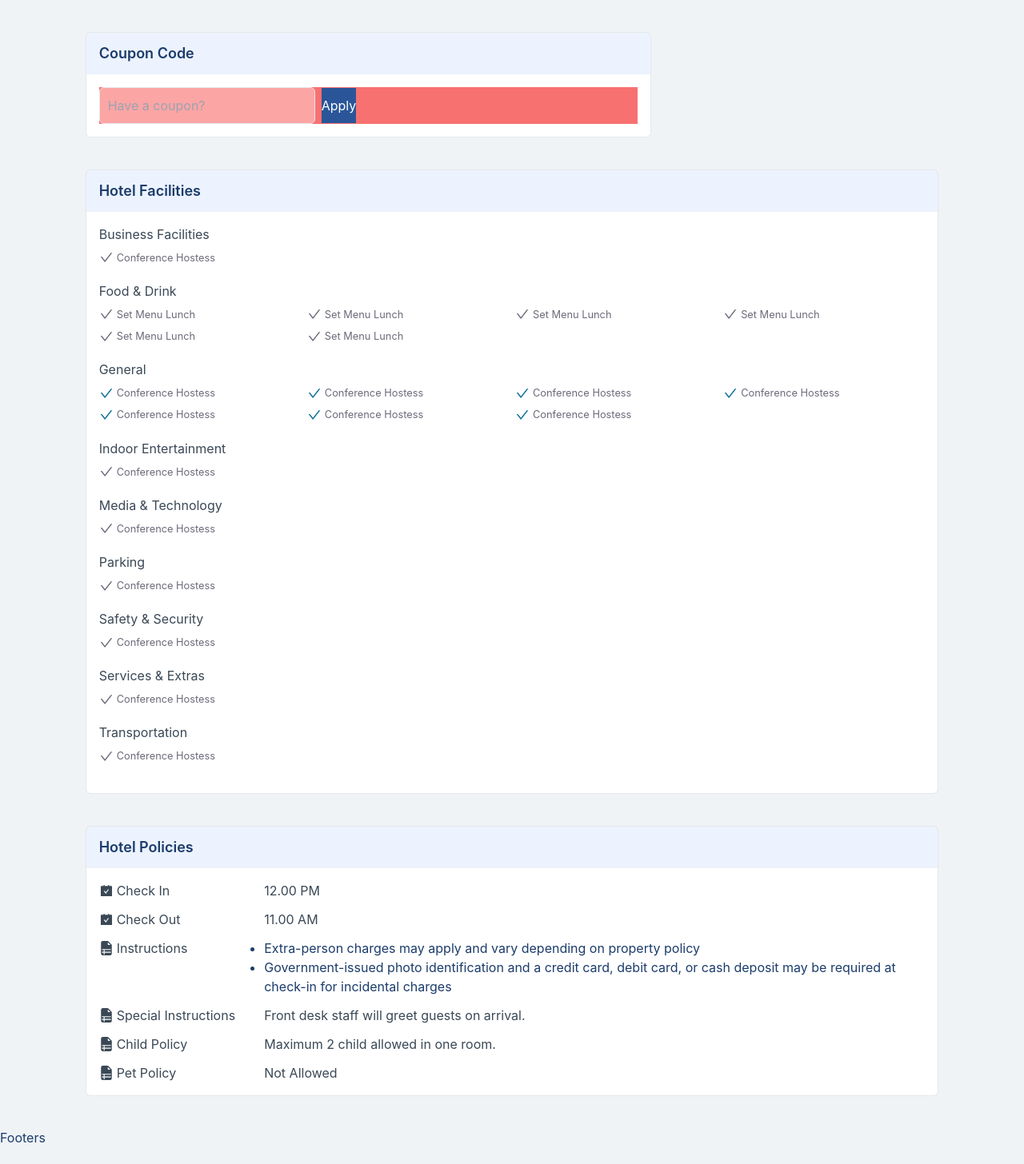
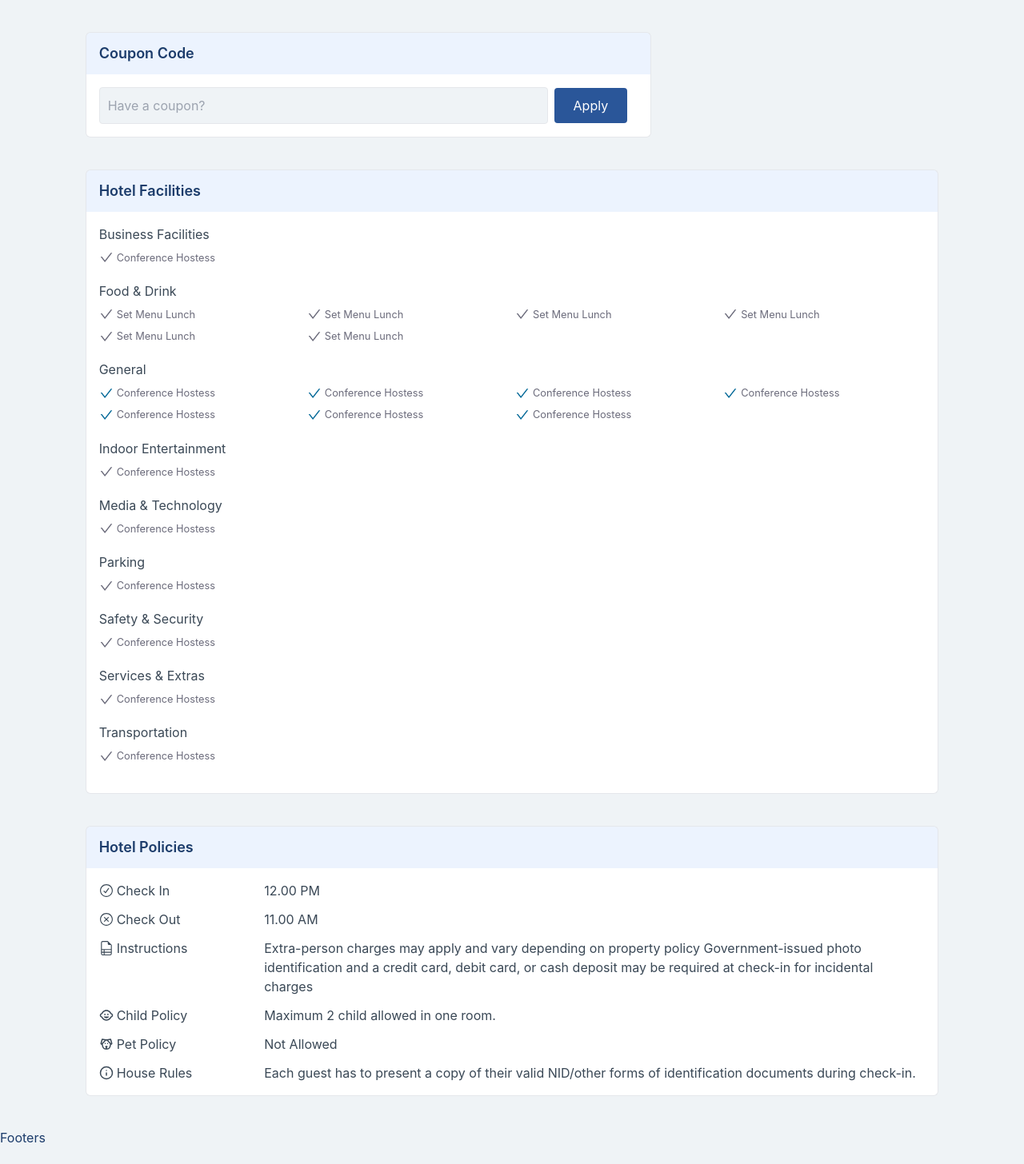
Before and after one commit to kamrul-hasan-antor/bookify-client, a React (Create React App) app: page /details/1 in a window 1280 px wide. Shown: the part 1594-3050 px from the top of the page at 80% size. Built offline with nearby package versions, Linux system fonts and the light colour scheme.

Commit message:
simple modify

```diff
--- a/src/components/Coupon.js
+++ b/src/components/Coupon.js
@@ -8,15 +8,18 @@ const Coupon = () => {
       </h4>
       <div className="p-4 flex flex-col lg:flex-row bg-white border border-t-0 rounded-b-md">
         <form
-          className="bg-red-400 w-full
+          className="w-full
         "
         >
           <input
             type="text"
-            className="outline-none border rounded-md p-2.5  bg-red-300"
+            className="outline-none border rounded p-2.5  bg-[#ebf0f4c5] lg:w-5/6 w-2/3"
             placeholder="Have a coupon?"
           />
-          <button type="submit" className="bg-[#2a5699] text-white py-2.5 ml-2">
+          <button
+            type="submit"
+            className="bg-[#2a5699] text-white py-2.5 px-6 ml-2 rounded"
+          >
             Apply
           </button>
         </form>
--- a/src/components/Policy.js
+++ b/src/components/Policy.js
@@ -1,6 +1,10 @@
 import React from "react";
-import { AiFillCarryOut } from "react-icons/ai";
-import { BsFillFileEarmarkRuledFill } from "react-icons/bs";
+import { BsFileEarmarkRuled } from "react-icons/bs";
+import { MdOutlineChildCare } from "react-icons/md";
+import { TbDog } from "react-icons/tb";
+import { FiInfo } from "react-icons/fi";
+import { RxCrossCircled } from "react-icons/rx";
+import { RxCheckCircled } from "react-icons/rx";
 const Policy = () => {
   return (
     <div className="mt-10">
@@ -11,7 +15,7 @@ const Policy = () => {
         <div className="flex">
           <div className="w-1/2 lg:w-1/5">
             <p className="flex items-center">
-              <AiFillCarryOut size={18} className="mr-1" /> Check In
+              <RxCheckCircled size={18} className="mr-1" /> Check In
             </p>
           </div>
           <div className="w-4/5">
@@ -21,7 +25,7 @@ const Policy = () => {
         <div className="flex mt-3">
           <div className="w-1/2 lg:w-1/5">
             <p className="flex items-center">
-              <AiFillCarryOut size={18} className="mr-1" /> Check Out
+              <RxCrossCircled size={18} className="mr-1" /> Check Out
             </p>
           </div>
           <div className="w-4/5">
@@ -31,39 +35,22 @@ const Policy = () => {
         <div className="flex mt-3">
           <div className="w-1/2 lg:w-1/5">
             <p className="flex items-center">
-              <BsFillFileEarmarkRuledFill size={18} className="mr-1" />{" "}
-              Instructions
+              <BsFileEarmarkRuled size={18} className="mr-1" /> Instructions
             </p>
           </div>
           <div className="w-4/5">
-            <ul className="block list-disc">
-              <li>
-                Extra-person charges may apply and vary depending on property
-                policy
-              </li>
-              <li>
-                Government-issued photo identification and a credit card, debit
-                card, or cash deposit may be required at check-in for incidental
-                charges
-              </li>
-            </ul>
+            <p className="block list-disc">
+              Extra-person charges may apply and vary depending on property
+              policy Government-issued photo identification and a credit card,
+              debit card, or cash deposit may be required at check-in for
+              incidental charges
+            </p>
           </div>
         </div>
         <div className="flex mt-3">
           <div className="w-1/2 lg:w-1/5">
             <p className="flex items-center">
-              <BsFillFileEarmarkRuledFill size={18} className="mr-1" /> Special
-              Instructions
-            </p>
-          </div>
-          <div className="w-4/5">
-            <p>Front desk staff will greet guests on arrival.</p>
-          </div>
-        </div>
-        <div className="flex mt-3">
-          <div className="w-1/2 lg:w-1/5">
-            <p className="flex items-center">
-              <BsFillFileEarmarkRuledFill size={18} className="mr-1" />
+              <MdOutlineChildCare size={18} className="mr-1" />
               Child Policy
             </p>
           </div>
@@ -74,12 +61,26 @@ const Policy = () => {
         <div className="flex mt-3">
           <div className="w-1/2 lg:w-1/5">
             <p className="flex items-center">
-              <BsFillFileEarmarkRuledFill size={18} className="mr-1" />
+              <TbDog size={18} className="mr-1" />
               Pet Policy
             </p>
           </div>
           <div className="w-4/5">
             <p>Not Allowed</p>
+          </div>
+        </div>
+        <div className="flex mt-3">
+          <div className="w-1/2 lg:w-1/5">
+            <p className="flex items-center">
+              <FiInfo size={18} className="mr-1" />
+              House Rules
+            </p>
+          </div>
+          <div className="w-4/5">
+            <p>
+              Each guest has to present a copy of their valid NID/other forms of
+              identification documents during check-in.{" "}
+            </p>
           </div>
         </div>
       </div>
```
